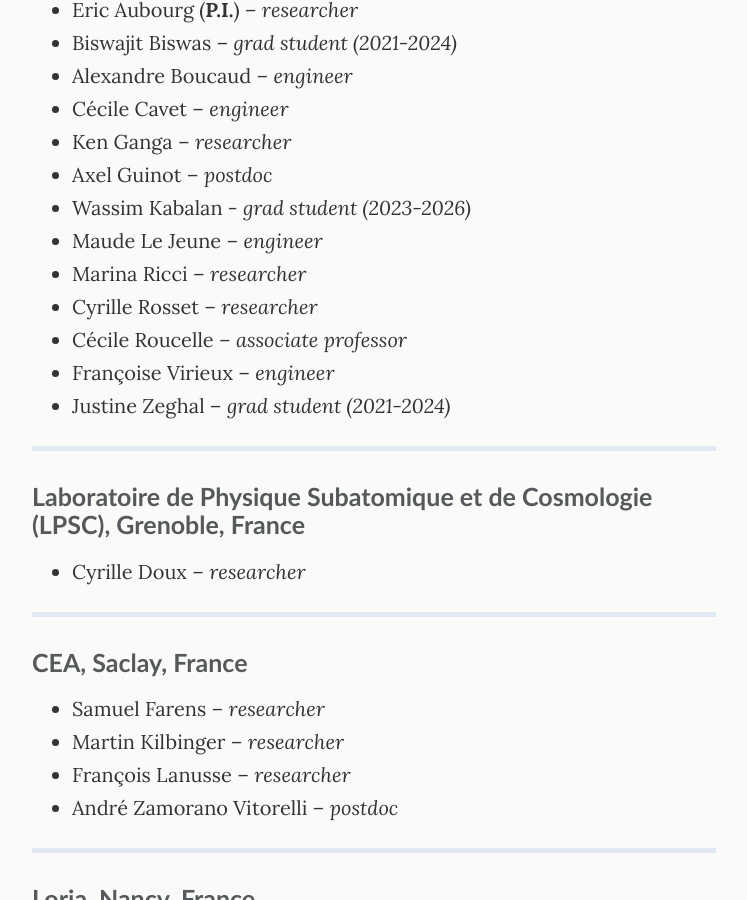
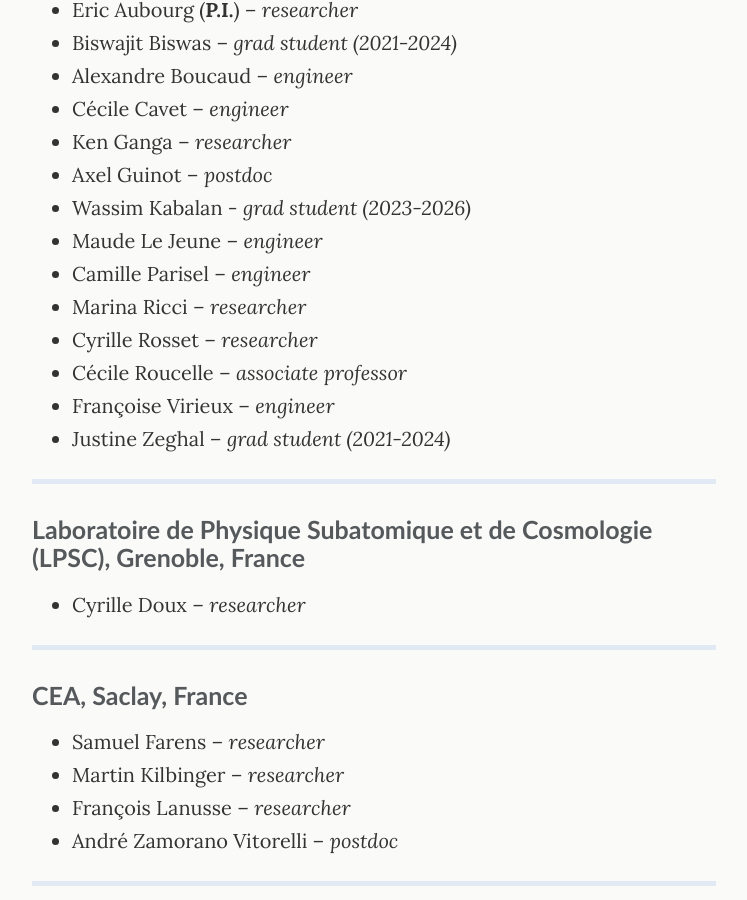
Before and after one commit to astrodeepnet/website, a Jekyll site: the page built from _pages/people.md, in a window 1280 px wide and 900 px high, scrolled down 302 px. Shown: the whole window, without its empty margins (266-1013 px from the left). Built offline with Jekyll 4.4.1, drawn with Linux system fonts in a browser that asks for light colours.

Commit message:
Add Camille

```diff
--- a/_pages/people.md
+++ b/_pages/people.md
@@ -17,6 +17,7 @@
 - Axel Guinot – _postdoc_
 - Wassim Kabalan - _grad student (2023-2026)_
 - Maude Le Jeune – _engineer_
+- Camille Parisel – _engineer_
 - Marina Ricci – _researcher_
 - Cyrille Rosset – _researcher_
 - Cécile Roucelle – _associate professor_
```
